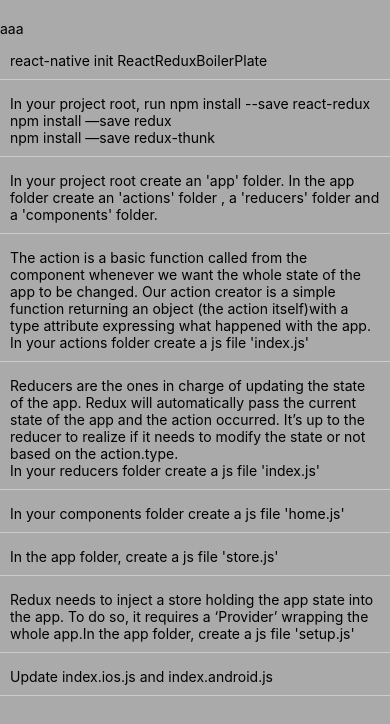
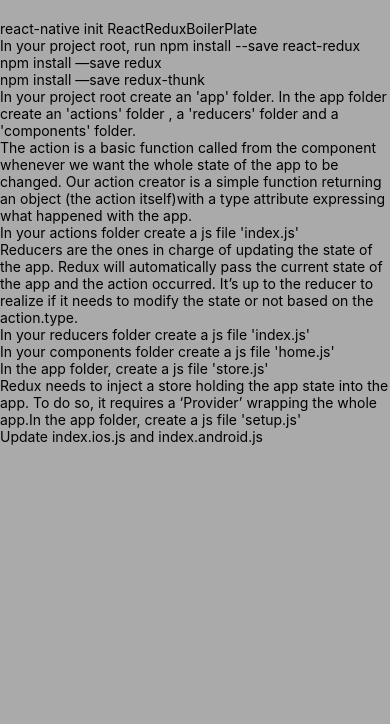
Before and after one commit to adg3748/redux_practice, a React Native app in the folder reactnative-redux/: screen / in a window 390 px wide. Shown: the top 724 px of the page. Built offline with nearby package versions, Linux system fonts and the light colour scheme.

Commit message:
一旦スタイルを削除

```diff
--- a/reactnative-redux/app/components/home.js
+++ b/reactnative-redux/app/components/home.js
@@ -24,10 +24,10 @@
     this.props.getData();
   }
   renderItem = ({item,index}) => (
-    <View style={styles.row}>
-      <Text style={styles.title}>
+    <View style={{}}>
+      <Text style={{}}>
       </Text>
-      <Text style={styles.description}>
+      <Text style={{}}>
           {item.description}
       </Text>
     </View>
@@ -43,7 +43,6 @@
     } else {
       return (
         <View style={{flex:1,backgroundColor: '#aaa',paddingTop:20}}>
-          <Text>aaa</Text>
           <FlatList
             ref='listRef'
             data={this.props.data}
@@ -72,26 +71,4 @@
 // 2つ目の()は取得したデータをpropsとして扱いたいcomponentを指定する
 
 const styles = StyleSheet.create({
-  activityIndicatorContainer:{
-      backgroundColor: "#fff",
-      alignItems: 'center',
-      justifyContent: 'center',
-      flex: 1,
-  },
-
-  row:{
-      borderBottomWidth: 1,
-      borderColor: "#ccc",
-      padding: 10
-  },
-
-  title:{
-      fontSize: 15,
-      fontWeight: "600"
-  },
-
-  description:{
-      marginTop: 5,
-      fontSize: 14,
-  }
 });
```
